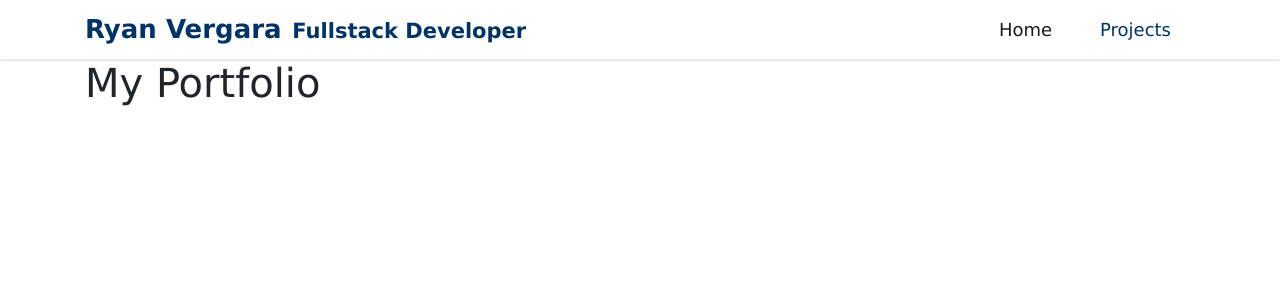
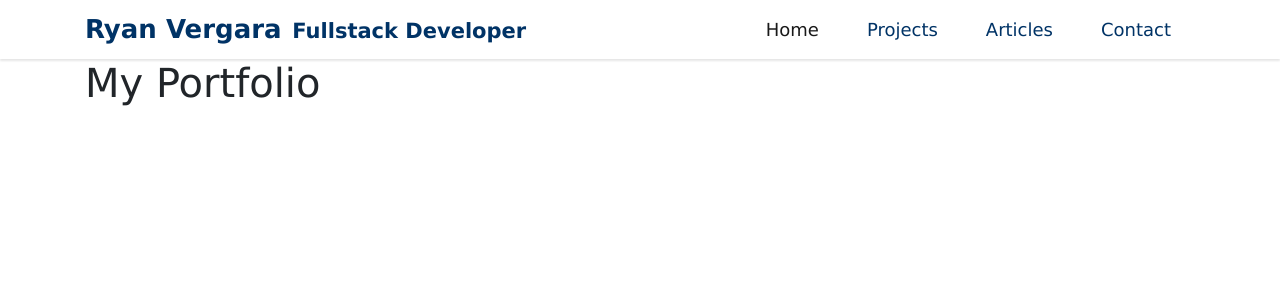
Before and after one commit to rvvergara/my-portfolio, a Next.js app: page / in a window 1280 px wide. Shown: the top 300 px of the page. Built offline with nearby package versions, Linux system fonts and the light colour scheme.

Commit message:
Add Articles and Contact links to Navbar

```diff
--- a/components/Layout/MainNav.js
+++ b/components/Layout/MainNav.js
@@ -15,6 +15,16 @@ const MainNav = ({ activeKey }) => (
           <Nav.Link href="/projects">Projects</Nav.Link>
         </Link>
       </Nav.Item>
+      <Nav.Item>
+        <Link href="/articles">
+          <Nav.Link href="/articles">Articles</Nav.Link>
+        </Link>
+      </Nav.Item>
+      <Nav.Item>
+        <Link href="/contact">
+          <Nav.Link href="/contact">Contact</Nav.Link>
+        </Link>
+      </Nav.Item>
     </Nav>
   </Navbar.Collapse>
 );
```
